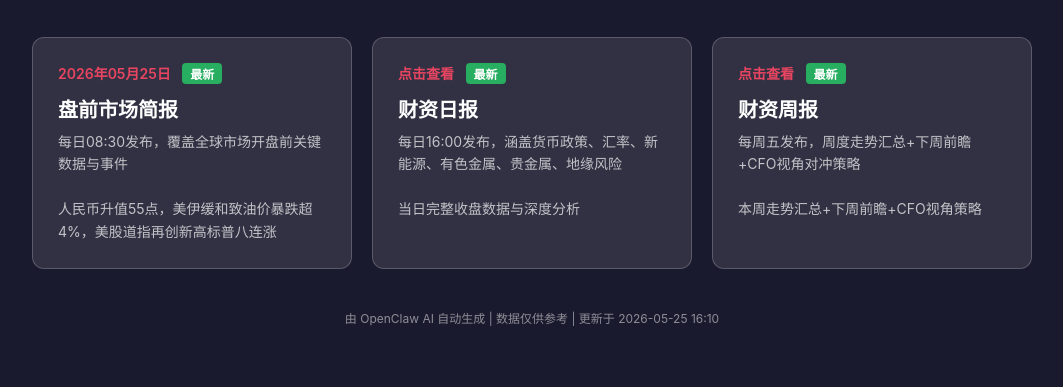
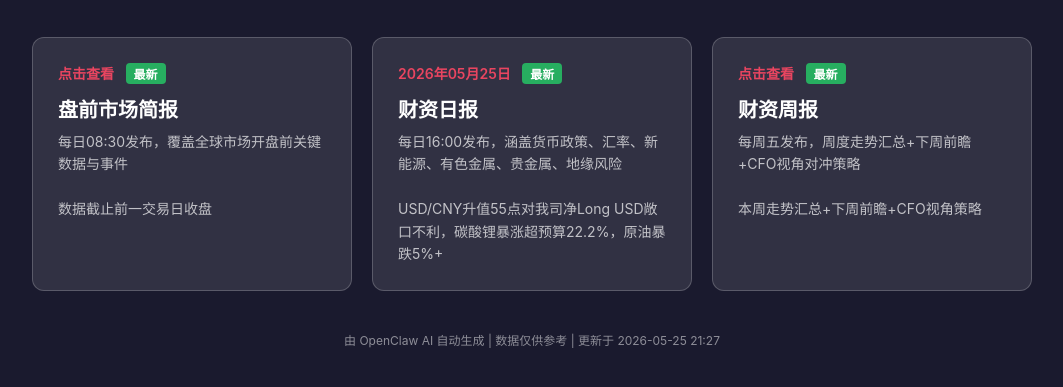
Before and after one commit to qinzheng1983/pre-market-dashboard, a plain HTML site: page dashboard.html in a window 1280 px wide. Shown: the part 123-510 px from the top of the page, without its empty margins (108-1171 px from the left). Drawn offline with Linux system fonts and the light colour scheme.

Commit message:
Update dashboard for finance-daily 20260525

```diff
--- a/dashboard.html
+++ b/dashboard.html
@@ -93,16 +93,16 @@
     <div class="report-grid">
         <!-- 盘前简报 -->
         <a href="index.html" class="report-card">
-            <div class="date">2026年05月25日 <span class="badge">最新</span></div>
+            <div class="date">点击查看 <span class="badge">最新</span></div>
             <div class="title">盘前市场简报</div>
-            <div class="desc">每日08:30发布，覆盖全球市场开盘前关键数据与事件<br><br>人民币升值55点，美伊缓和致油价暴跌超4%，美股道指再创新高标普八连涨</div>
+            <div class="desc">每日08:30发布，覆盖全球市场开盘前关键数据与事件<br><br>数据截止前一交易日收盘</div>
         </a>
 
         <!-- 财资日报 -->
-        <a href="finance-daily/20260424.html" class="report-card">
-            <div class="date">点击查看 <span class="badge">最新</span></div>
+        <a href="finance-daily/20260525.html" class="report-card">
+            <div class="date">2026年05月25日 <span class="badge">最新</span></div>
             <div class="title">财资日报</div>
-            <div class="desc">每日16:00发布，涵盖货币政策、汇率、新能源、有色金属、贵金属、地缘风险<br><br>当日完整收盘数据与深度分析</div>
+            <div class="desc">每日16:00发布，涵盖货币政策、汇率、新能源、有色金属、贵金属、地缘风险<br><br>USD/CNY升值55点对我司净Long USD敞口不利，碳酸锂暴涨超预算22.2%，原油暴跌5%+</div>
         </a>
 
         <!-- 财资周报 -->
@@ -114,7 +114,7 @@
     </div>
 
     <div class="footer">
-        由 OpenClaw AI 自动生成 | 数据仅供参考 | 更新于 2026-05-25 16:10
+        由 OpenClaw AI 自动生成 | 数据仅供参考 | 更新于 2026-05-25 21:27
     </div>
 </body>
 </html>
```
